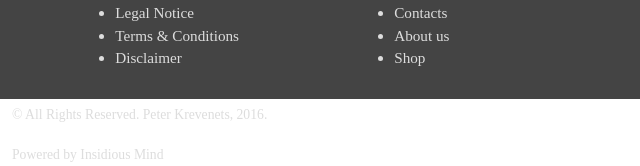
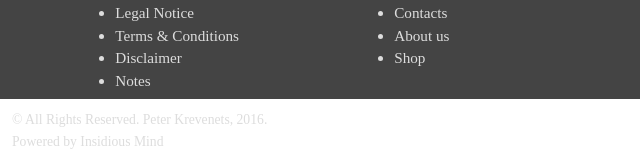
Before and after one commit to portojs/portfolio_project_2, a React app: page / in a window 1280 px wide. Shown: the part 701-867 px from the top of the page, 0-640 px from the left. Built offline with nearby package versions, Linux system fonts and the light colour scheme; a web font is replaced by a local one.

Commit message:
Finalize footer

```diff
--- a/src/components/footer.js
+++ b/src/components/footer.js
@@ -10,6 +10,7 @@
               <li>Legal Notice</li>
               <li>Terms & Conditions</li>
               <li>Disclaimer</li>
+              <li>Notes</li>
             </ul>
           </div>
           <div className="col-md-3">
--- a/src/scss/application.scss
+++ b/src/scss/application.scss
@@ -77,6 +77,6 @@
 }
 .footer p {
   font-size: 0.9em;
-  padding-top: 1.4em;
+  padding-top: 0.1em;
   margin: 0;
 }
```
